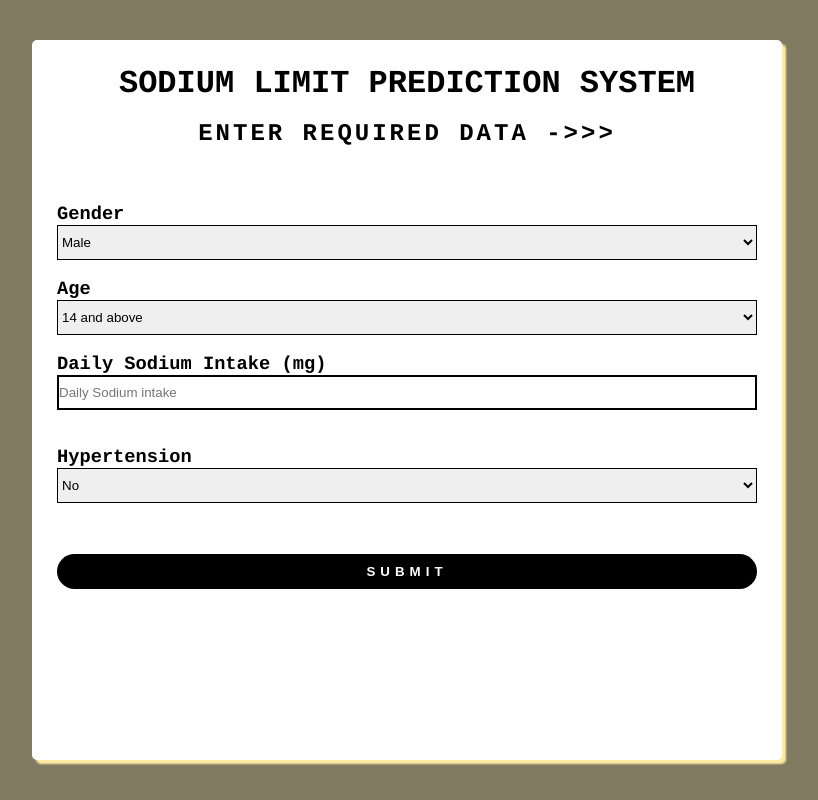
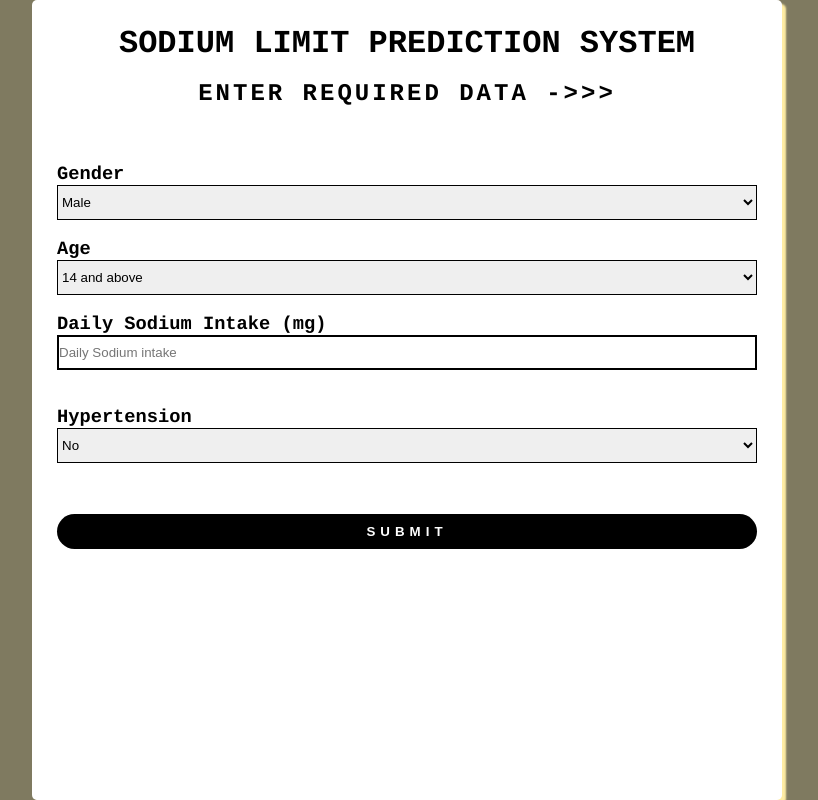
Before and after one commit to gmd1609/Sodium-Prediction-Heroku, a Flask app: page / in a window 1280 px wide. Shown: the whole page, without its empty margins (233-1051 px from the left). Run offline with Flask 2, Linux system fonts and the light colour scheme; parts of the project's set-up code (start-up, migrations or seed data) failed here and were passed over.

Commit message:
Update index.html

```diff
--- a/templates/index.html
+++ b/templates/index.html
@@ -258,8 +258,8 @@
             left: 50%;
             transform: translate(-50%,-50%);
             max-width: 750px;
-            width: 150%;
-            height: 90%;
+            width: 100%;
+            height: 100%;
             background: #fff;
             padding: 25px;
             border-radius: 5px;
```
